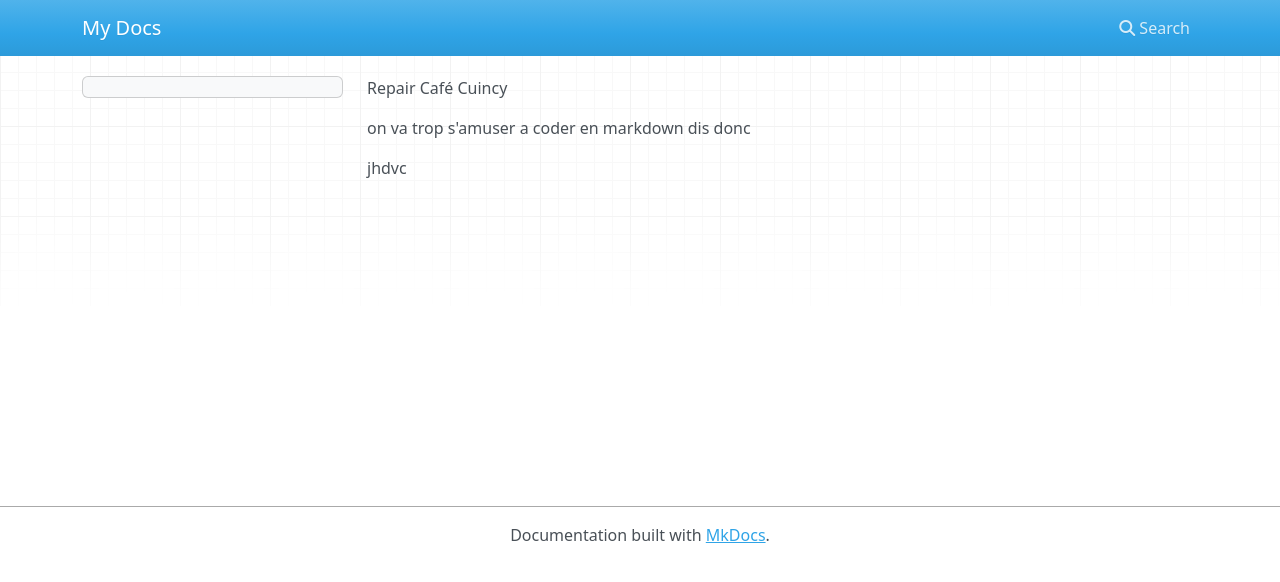
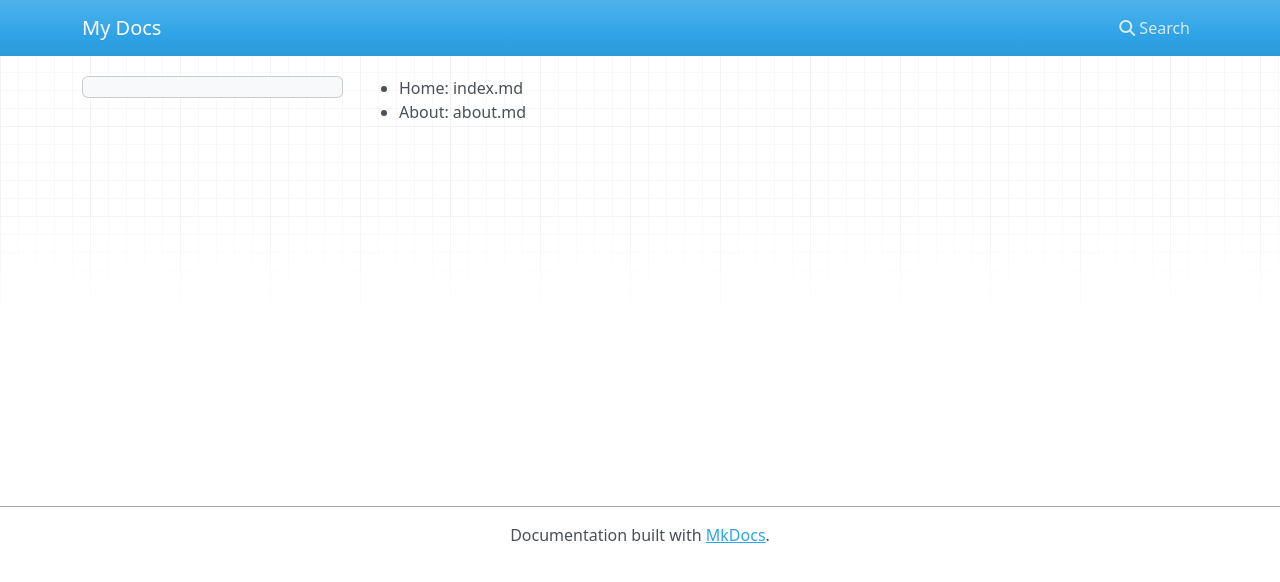
Before and after one commit to audouzealois00-cmd/site-internet-repair-caf-cuincy-collab, an MkDocs documentation site: the page built from docs/index.md, in a window 1280 px wide. Shown: the top 582 px of the page. Built offline with MkDocs 1.6.1, drawn with Linux system fonts in a browser that asks for light colours; nearby versions of some CDN libraries.

Commit message:
Update index.md

```diff
--- a/docs/index.md
+++ b/docs/index.md
@@ -1,5 +1,4 @@
-Repair Café Cuincy
-
-on va trop s'amuser a coder en markdown dis donc
-
-jhdvc
+site_name: MkLorum
+nav:
+  - Home: index.md
+  - About: about.md
```
